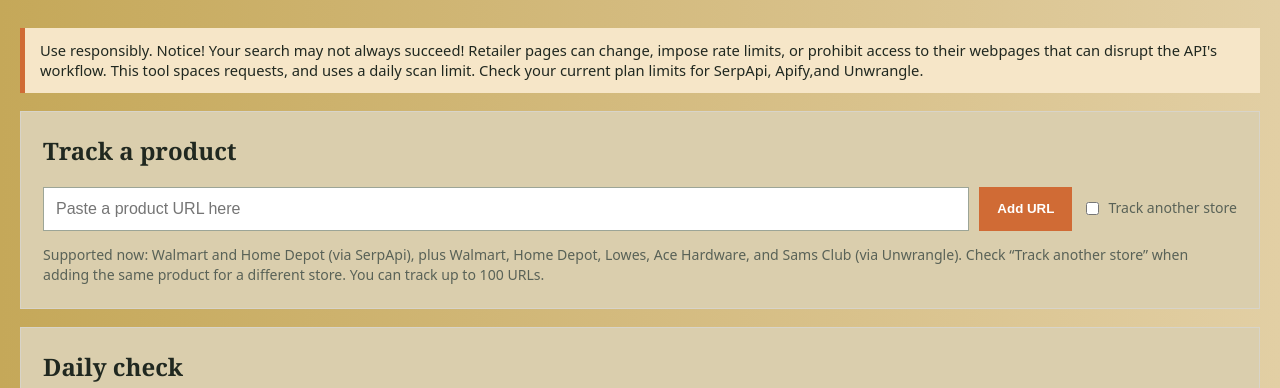
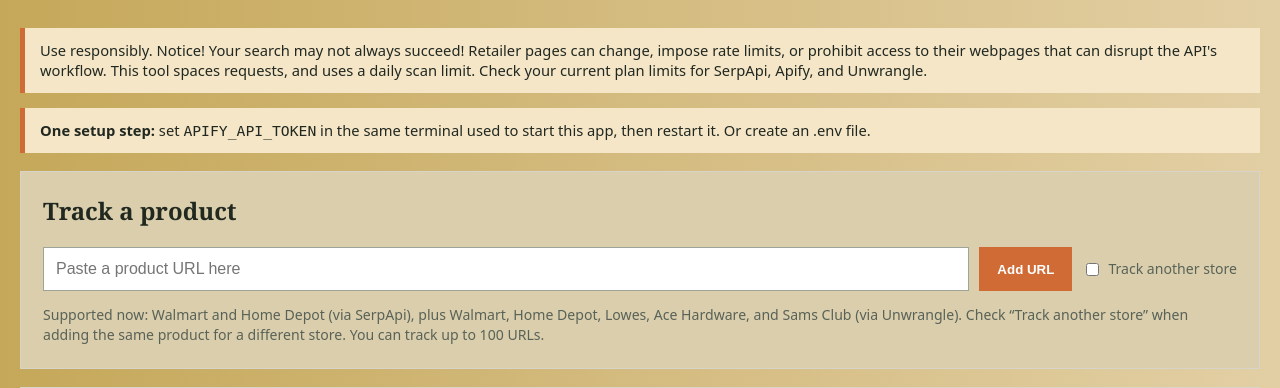
Before and after one commit to Adrian-Utz/price-checker, a Flask app: page / in a window 1280 px wide. Shown: the part 211-599 px from the top of the page. Run offline with Flask 3, Linux system fonts and the light colour scheme; data that the repository does not hold is empty; parts of the project's set-up code (start-up, migrations or seed data) failed here and were passed over.

Commit message:
Updated Images

```diff
--- a/templates/page.html
+++ b/templates/page.html
@@ -107,10 +107,11 @@ Written by: AJ Utz
 				</form>
 			</div>
 		</dialog>
-  <div class="notice">Use responsibly. Notice! Your search may not always succeed! Retailer pages can change, impose rate limits, or prohibit access to their webpages that can disrupt the API's workflow. This tool spaces requests, and uses a daily scan limit. Check your current plan limits for SerpApi, Apify,and Unwrangle.</div>
+  <div class="notice">Use responsibly. Notice! Your search may not always succeed! Retailer pages can change, impose rate limits, or prohibit access to their webpages that can disrupt the API's workflow. This tool spaces requests, and uses a daily scan limit. Check your current plan limits for SerpApi, Apify, and Unwrangle.</div>
   {% if message %}<p class="notice">{{ message }}</p>{% endif %}
 	{% if not serpapi_ready %}<p class="notice"><strong>One setup step:</strong> set <code>SERPAPI_API_KEY</code> in the same terminal used to start this app, then restart it. Or create an .env file.</p>{% endif %}
 	{% if not unwrangle_ready %}<p class="notice"><strong>One setup step:</strong> set <code>UNWRANGLE_API_KEY</code> in the same terminal used to start this app, then restart it. Or create an .env file.</p>{% endif %}
+	{% if not apify_ready %}<p class="notice"><strong>One setup step:</strong> set <code>APIFY_API_TOKEN</code> in the same terminal used to start this app, then restart it. Or create an .env file.</p>{% endif %}
 	<section>
 		<!--In this section we have a place for user input, and the option to track another store-->
 		<h2>Track a product</h2>
```
Also changed, not shown: resources/dark_diagram.webp, resources/light_diagram.webp.
